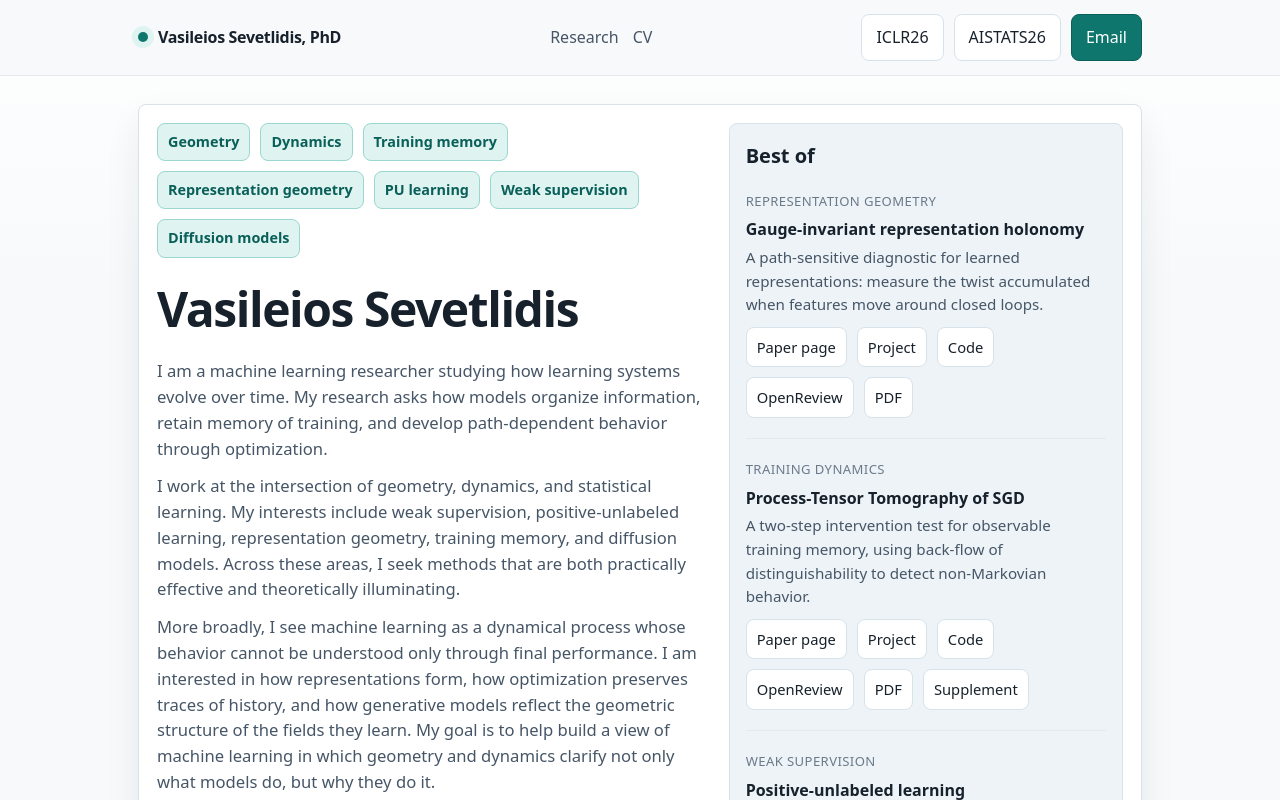
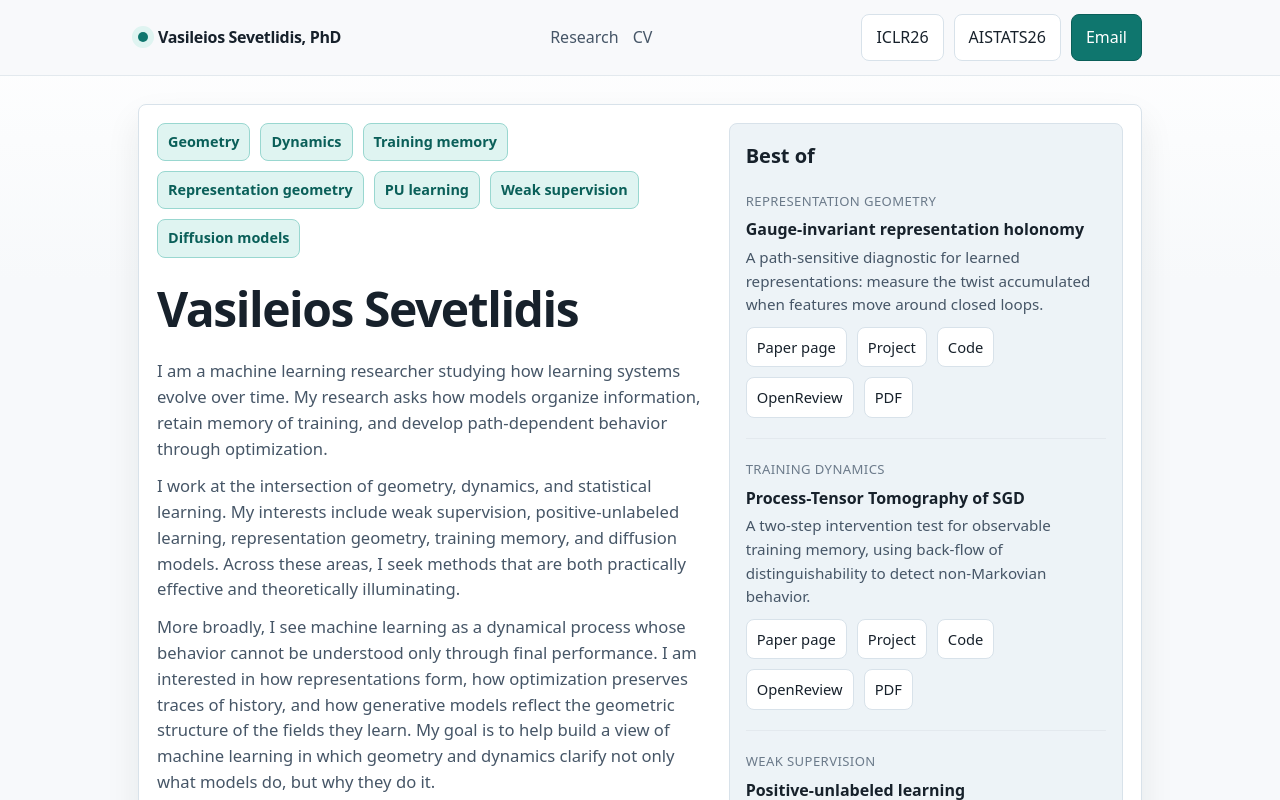
Before and after one commit to vasiseve/vasiseve.github.io, a Vue app: page / in a window 1280 px wide. Shown: the top 800 px of the page. Built offline with nearby package versions, Linux system fonts and the light colour scheme.

Commit message:
removed supp from aistats

```diff
--- a/src/pages/Home.vue
+++ b/src/pages/Home.vue
@@ -92,7 +92,6 @@
                 <a class="btn small" href="https://github.com/vasiseve/Process-Tensor-Tomography-of-SGD-Measuring-Non-Markovian-Memory-via-Back-Flow-of-Distinguishability" target="_blank" rel="noreferrer">Code</a>
                 <a class="btn small" href="https://openreview.net/forum?id=TonOzlbE3k" target="_blank" rel="noreferrer">OpenReview</a>
                 <a class="btn small" href="/aistats/process-tensor-tomography-of-sgd.pdf" target="_blank" rel="noreferrer">PDF</a>
-                <a class="btn small" href="/aistats/process-tensor-tomography-of-sgd-supplement.pdf" target="_blank" rel="noreferrer">Supplement</a>
               </div>
             </div>
 
```
